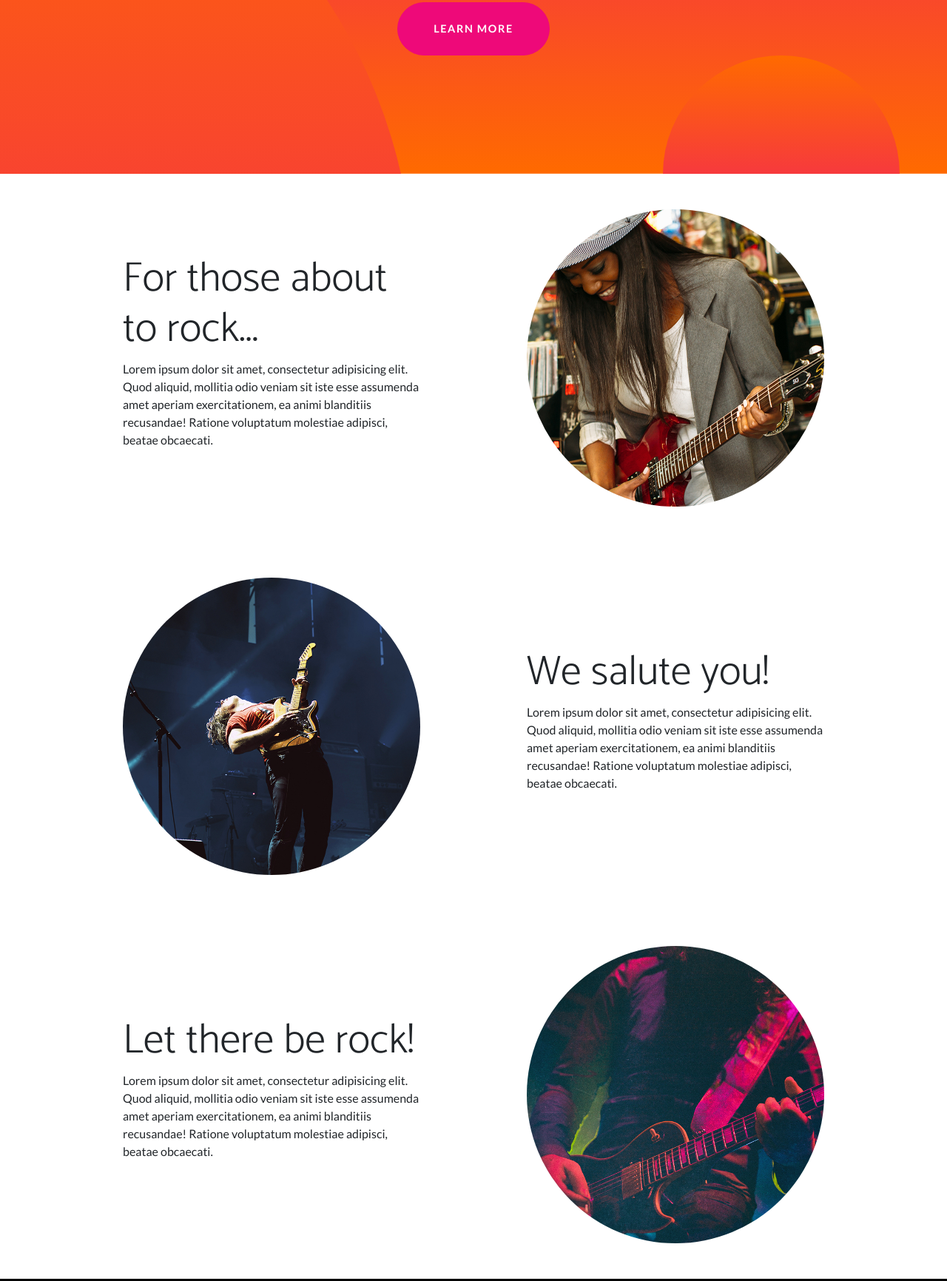
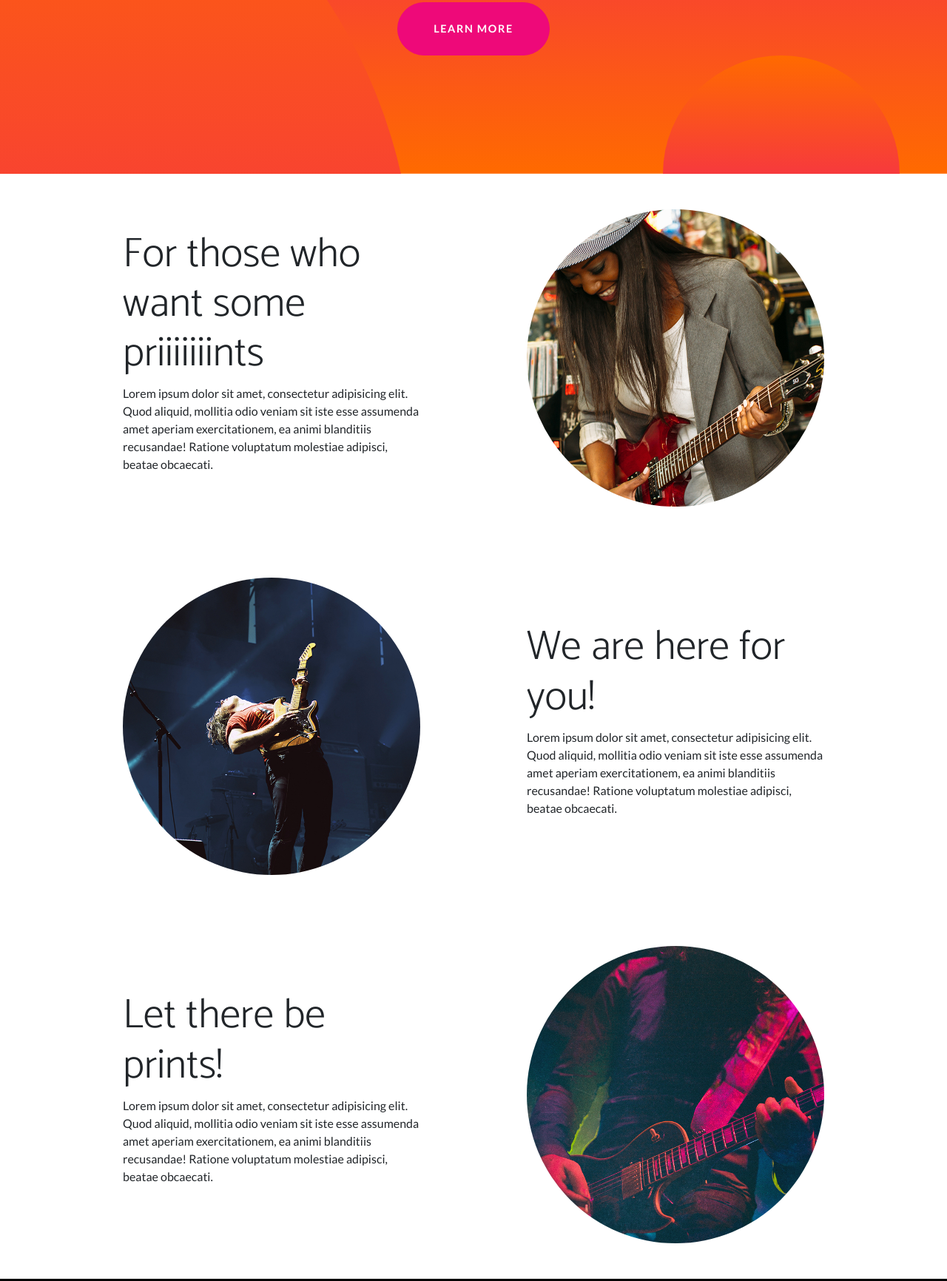
Before and after one commit to jakejamesj/Website-JJ-Test, a plain HTML site: page dist/index.html in a window 1280 px wide. Shown: the part 452-2184 px from the top of the page at 74% size. Drawn offline with nearby package versions, Linux system fonts and the light colour scheme.

Commit message:
Content updates

```diff
--- a/dist/index.html
+++ b/dist/index.html
@@ -20,7 +20,7 @@
         <!-- Navigation-->
         <nav class="navbar navbar-expand-lg navbar-dark navbar-custom fixed-top">
             <div class="container px-5">
-                <a class="navbar-brand" href="#page-top">Start Bootstrap</a>
+                <a class="navbar-brand" href="#page-top">View prints and that</a>
                 <button class="navbar-toggler" type="button" data-bs-toggle="collapse" data-bs-target="#navbarResponsive" aria-controls="navbarResponsive" aria-expanded="false" aria-label="Toggle navigation"><span class="navbar-toggler-icon"></span></button>
                 <div class="collapse navbar-collapse" id="navbarResponsive">
                     <ul class="navbar-nav ms-auto">
@@ -52,7 +52,7 @@
                     </div>
                     <div class="col-lg-6 order-lg-1">
                         <div class="p-5">
-                            <h2 class="display-4">For those about to rock...</h2>
+                            <h2 class="display-4">For those who want some priiiiiiints</h2>
                             <p>Lorem ipsum dolor sit amet, consectetur adipisicing elit. Quod aliquid, mollitia odio veniam sit iste esse assumenda amet aperiam exercitationem, ea animi blanditiis recusandae! Ratione voluptatum molestiae adipisci, beatae obcaecati.</p>
                         </div>
                     </div>
@@ -68,7 +68,7 @@
                     </div>
                     <div class="col-lg-6">
                         <div class="p-5">
-                            <h2 class="display-4">We salute you!</h2>
+                            <h2 class="display-4">We are here for you!</h2>
                             <p>Lorem ipsum dolor sit amet, consectetur adipisicing elit. Quod aliquid, mollitia odio veniam sit iste esse assumenda amet aperiam exercitationem, ea animi blanditiis recusandae! Ratione voluptatum molestiae adipisci, beatae obcaecati.</p>
                         </div>
                     </div>
@@ -84,7 +84,7 @@
                     </div>
                     <div class="col-lg-6 order-lg-1">
                         <div class="p-5">
-                            <h2 class="display-4">Let there be rock!</h2>
+                            <h2 class="display-4">Let there be prints!</h2>
                             <p>Lorem ipsum dolor sit amet, consectetur adipisicing elit. Quod aliquid, mollitia odio veniam sit iste esse assumenda amet aperiam exercitationem, ea animi blanditiis recusandae! Ratione voluptatum molestiae adipisci, beatae obcaecati.</p>
                         </div>
                     </div>
```
